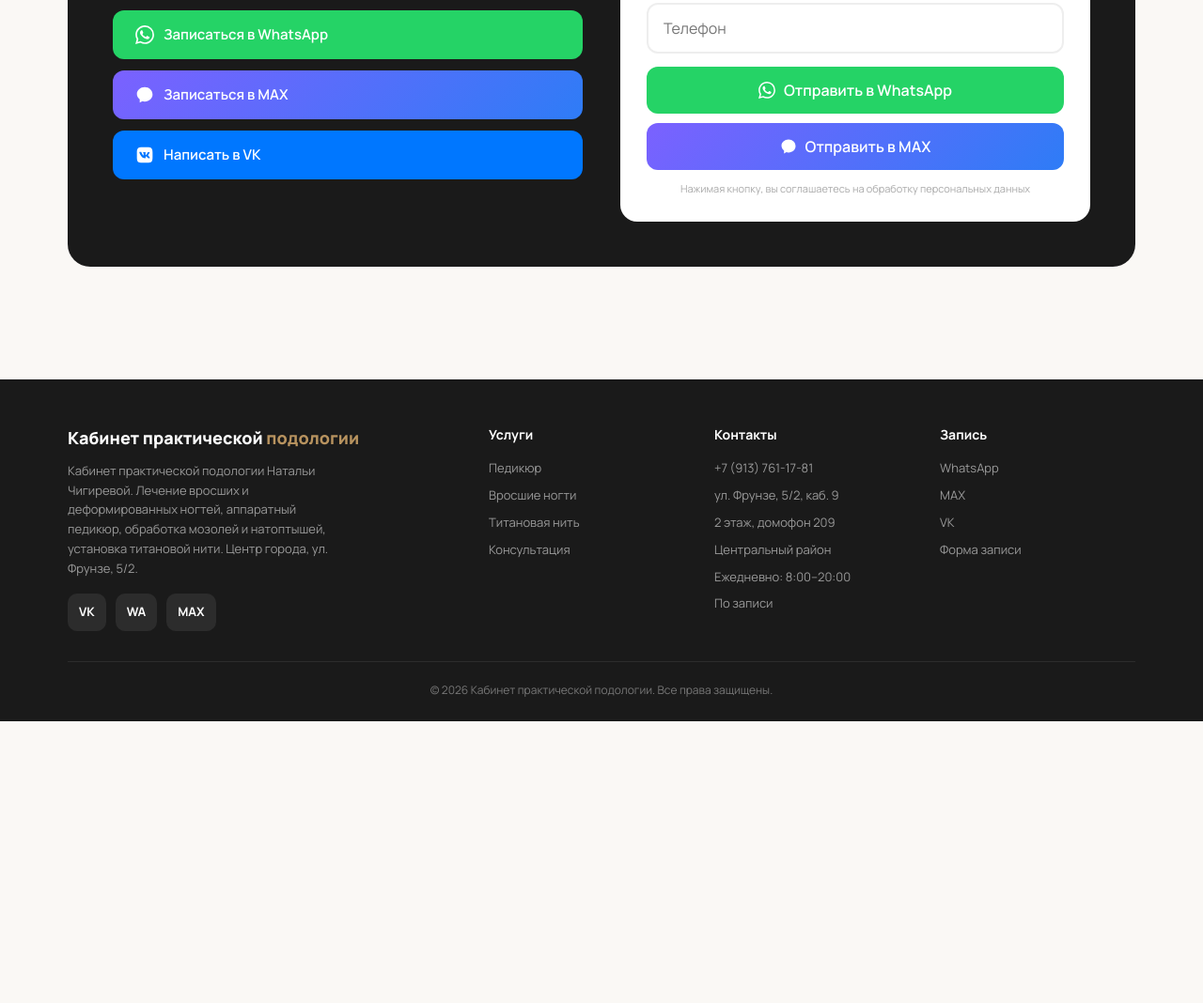
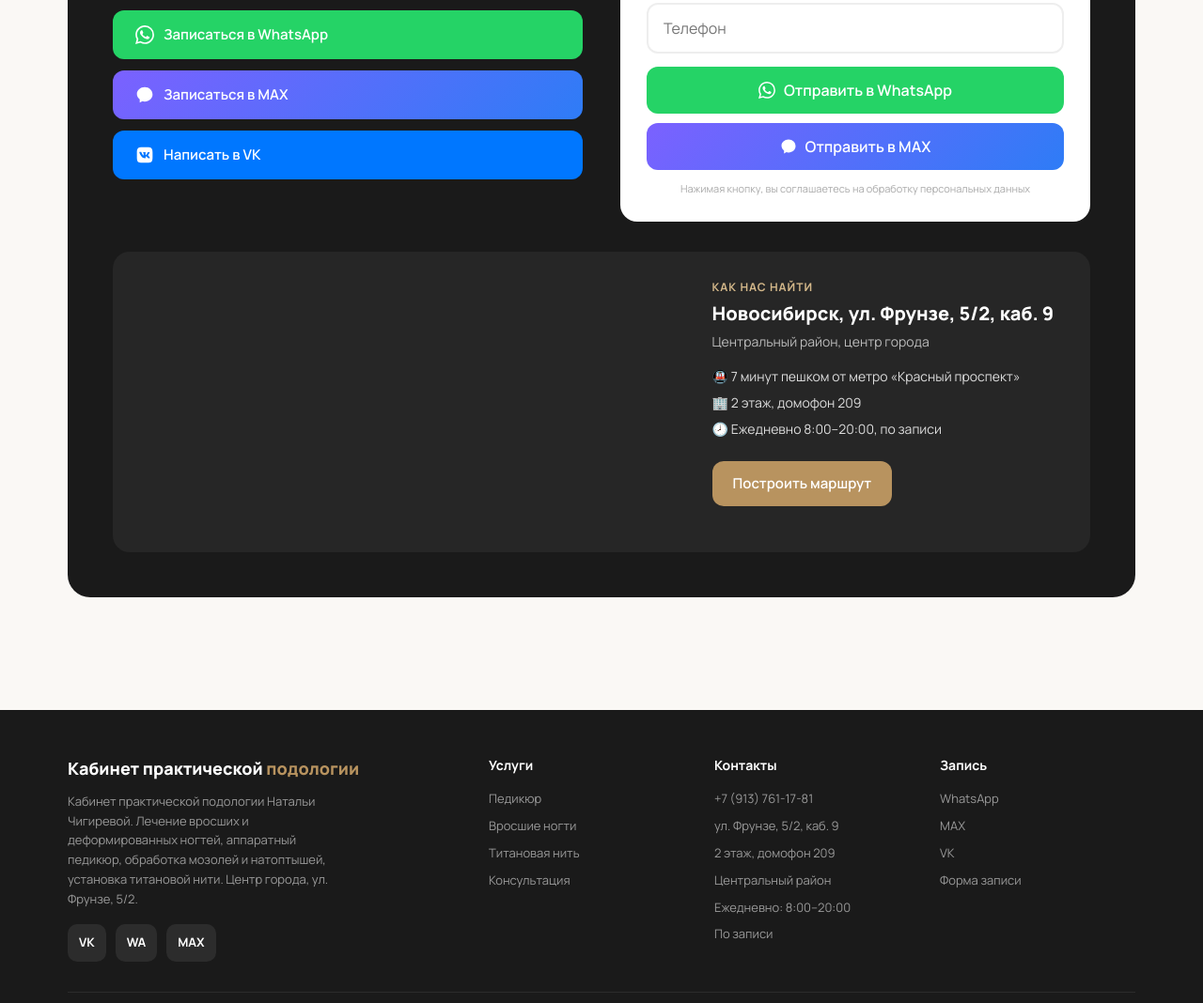
Before and after one commit to CabinetPodolog/NataliaChigireva, a plain HTML site: page index.html in a window 1280 px wide. Shown: the part 5426-6494 px from the top of the page at 94% size. Before the commit the page ends 6194 px from the top, so only its background shows below. Drawn offline with Linux system fonts and the light colour scheme.

Commit message:
Add files via upload

```diff
--- a/index.html
+++ b/index.html
@@ -161,6 +161,19 @@ ul{list-style:none}
 .cta__form button[data-messenger="max"]{background:linear-gradient(135deg,var(--max) 0%,var(--max-2) 100%)}
 .cta__form button[data-messenger="max"]:hover{filter:brightness(.92);transform:translateY(-1px)}
 .cta__form-note{font-size:11px;color:#aaa;text-align:center;margin-top:12px;line-height:1.4}
+
+/* MAP IN CTA */
+.cta-map{display:grid;grid-template-columns:3fr 2fr;gap:24px;margin-top:32px;background:#262626;border-radius:var(--radius);overflow:hidden}
+.cta-map__frame{position:relative;min-height:320px}
+.cta-map__frame iframe{position:absolute;inset:0;width:100%;height:100%;border:0}
+.cta-map__info{padding:28px 28px 28px 4px;display:flex;flex-direction:column;gap:6px;color:#fff}
+.cta-map__label{font-size:12px;font-weight:700;letter-spacing:.08em;text-transform:uppercase;color:var(--gold-light)}
+.cta-map__addr{font-size:20px;font-weight:800;line-height:1.3}
+.cta-map__district{font-size:14px;color:#bbb;margin-bottom:8px}
+.cta-map__list{display:flex;flex-direction:column;gap:6px;font-size:14px;color:#ddd;margin-bottom:16px}
+.cta-map__btn{align-self:flex-start;background:var(--gold);color:#fff;padding:12px 22px;border-radius:12px;font-size:15px;font-weight:600;min-height:var(--tap);display:inline-flex;align-items:center;transition:background .2s}
+.cta-map__btn:hover{background:#a07e4f}
+@media(max-width:768px){.cta-map{grid-template-columns:1fr;gap:0}.cta-map__frame{min-height:260px}.cta-map__info{padding:20px}.cta-map__addr{font-size:18px}.cta-map__btn{align-self:stretch;justify-content:center}}
 
 /* FOOTER */
 .footer{background:var(--dark);color:#ccc;padding:48px 0 24px;margin-top:60px}
@@ -807,6 +820,22 @@ ul{list-style:none}
 <p class="cta__form-note">Нажимая кнопку, вы соглашаетесь на обработку персональных данных</p>
 </form>
 </div>
+<div class="cta-map">
+  <div class="cta-map__frame">
+    <iframe src="https://yandex.ru/map-widget/v1/?ll=82.916333%2C55.036943&amp;z=16&amp;pt=82.916333%2C55.036943%2Cpm2rdm" title="Кабинет на карте: Новосибирск, ул. Фрунзе, 5/2" loading="lazy" allowfullscreen></iframe>
+  </div>
+  <div class="cta-map__info">
+    <p class="cta-map__label">Как нас найти</p>
+    <p class="cta-map__addr">Новосибирск, ул. Фрунзе, 5/2, каб. 9</p>
+    <p class="cta-map__district">Центральный район, центр города</p>
+    <ul class="cta-map__list">
+      <li>🚇 7 минут пешком от метро «Красный проспект»</li>
+      <li>🏢 2 этаж, домофон 209</li>
+      <li>🕗 Ежедневно 8:00–20:00, по записи</li>
+    </ul>
+    <a class="cta-map__btn" href="https://yandex.ru/maps/?rtext=~55.036943%2C82.916333&amp;rtt=auto" target="_blank" rel="noopener">Построить маршрут</a>
+  </div>
+</div>
 </div>
 </div>
 </section>
@@ -975,6 +1004,9 @@ function handleForm(e){
   window.addEventListener('pagehide',leave);
 })();
 
+/* ===== КЛИК «ПОСТРОИТЬ МАРШРУТ» ===== */
+(function(){var a=document.querySelector('.cta-map__btn');if(a)a.addEventListener('click',function(){try{ym(113765465,'reachGoal','route_click');}catch(e){}});})();
+
 /* ===== ПОКАЗ ФОТО «ДО И ПОСЛЕ» ПО КЛИКУ ===== */
 (function(){
   var btn=document.getElementById('baReveal'), wrap=document.getElementById('baWrap');
```
